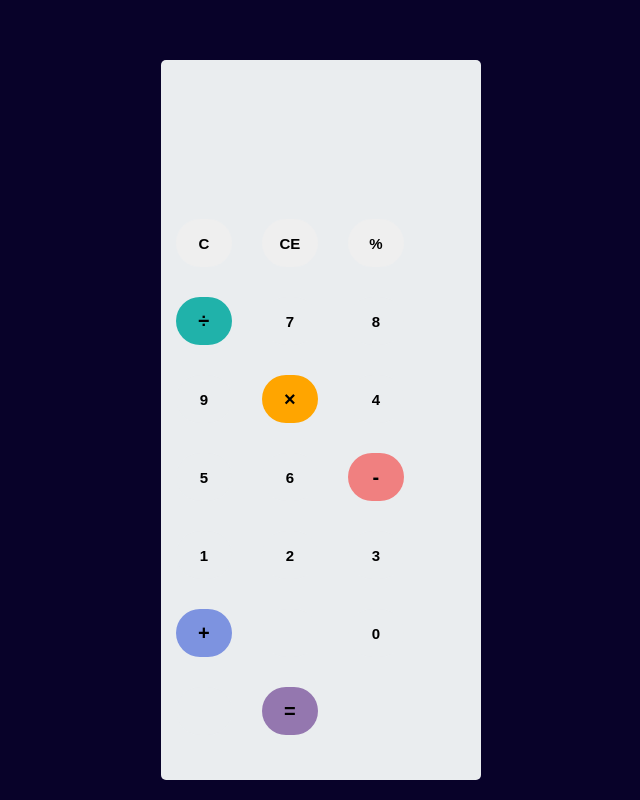
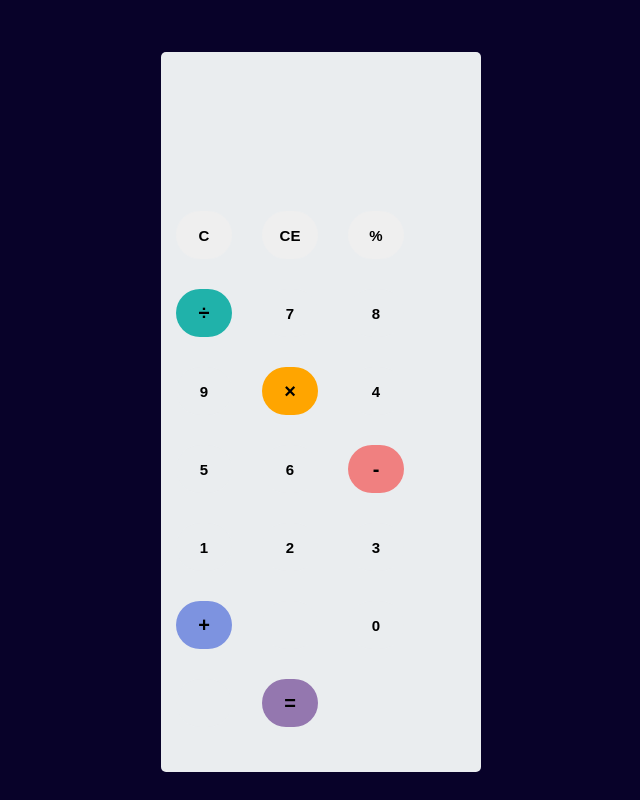
Before and after one commit to ChineduSamuel/Calculator_js, a plain HTML site: page index.html in a window 1280 px wide. Shown: the whole page, without its empty margins (319-959 px from the left). Drawn offline with Linux system fonts and the light colour scheme.

Commit message:
A simple Calculator

```diff
--- a/style.css
+++ b/style.css
@@ -3,17 +3,17 @@ body{
     background-color: rgb(8, 2, 41)
 }
 #container{
-    width: 65%;
+    width: 60%;
     height: 60vh;
     background-image: linear-gradient(rgba(o,o,0,o.3), rgba(0,0,0,0.3)), url('calc.jpg');
     margin: 20px auto;
 }
 #calculator{
-    width: 39%;
+    width: 25vw;
     height: 90vh;
     background-color: #eaedef;
     margin: 0 auto;
-    top: 5vh;
+    top: 2rem;
     position: relative;
     border-radius: 5px;
     box-shadow: 0 4px 8px 0 rgba(0,0,0,0.2), 0 6px 20px 0 rgba(0,0,o,0.19);
```
